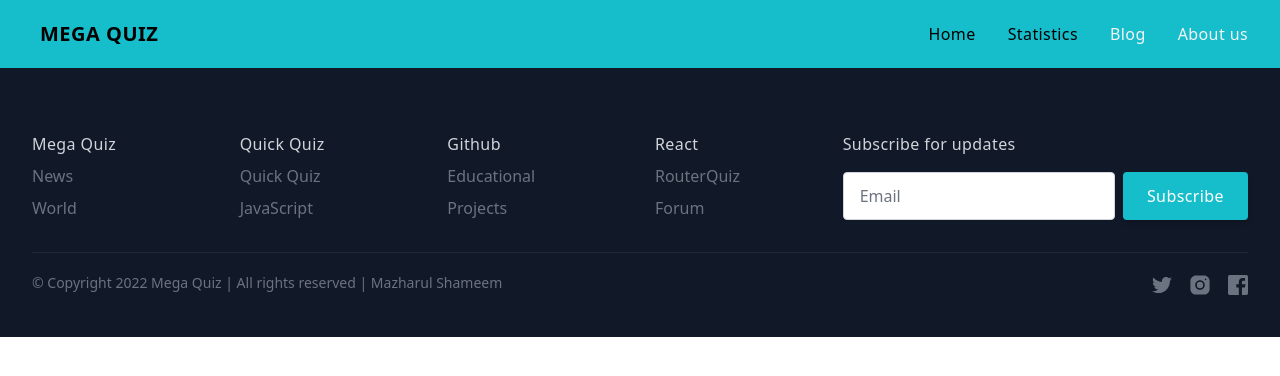
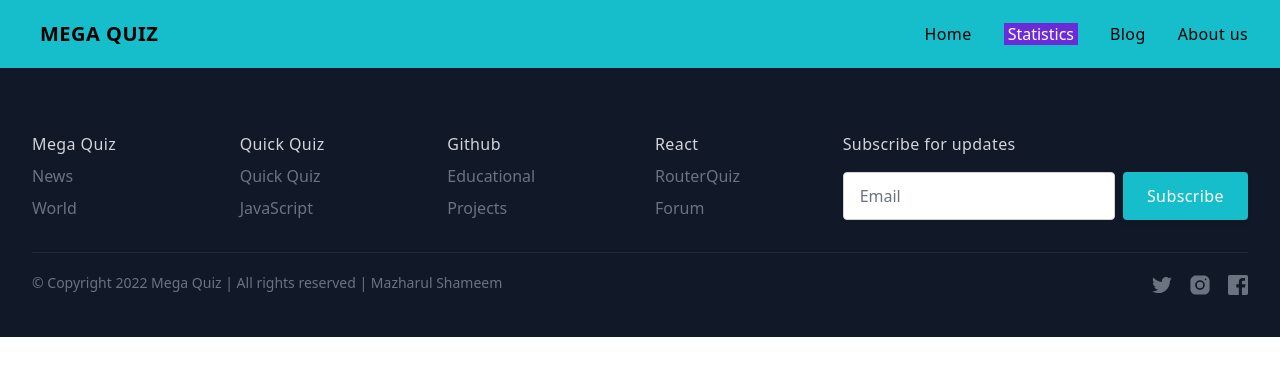
Before and after one commit to mazharulshameem/mega-quiz, a React (Create React App) app: page /statistics in a window 1280 px wide. Shown: the top 376 px of the page. Built offline with nearby package versions, Linux system fonts and the light colour scheme.

Commit message:
Navlink activeadded

```diff
--- a/src/components/Navbar.jsx
+++ b/src/components/Navbar.jsx
@@ -1,5 +1,5 @@
 import React, { useState } from "react";
-import { Link } from "react-router-dom";
+import { NavLink } from "react-router-dom";
 
 const Header = () => {
   const [isMenuOpen, setIsMenuOpen] = useState(false);
@@ -7,54 +7,69 @@ const Header = () => {
     <div class="bg-teal-400">
       <div class="px-4 py-5 mx-auto sm:max-w-xl md:max-w-full lg:max-w-screen-xl md:px-24 lg:px-8">
         <div class="relative flex items-center justify-between">
-          <Link to ="/"
+          <NavLink
+            to="/"
             aria-label="Mega Quiz"
             title="Mega Quiz"
             class="inline-flex items-center"
           >
-
             <span class="ml-2 text-xl font-bold tracking-wide text-black uppercase">
               Mega Quiz
             </span>
-          </Link>
+          </NavLink>
           <ul class="flex items-center hidden space-x-8 lg:flex">
             <li>
-              <Link to ="/home"
+              <NavLink
+                className={({ isActive }) =>
+                  isActive ? "bg-purple-700 text-white px-1" : undefined
+                }
+                to="/home"
                 aria-label="home"
                 title="home"
                 class="font-medium tracking-wide text-black transition-colors duration-200 hover:text-teal-accent-400"
               >
                 Home
-              </Link>
+              </NavLink>
             </li>
             <li>
-              <Link to ="/statistics"
+              <NavLink
+                className={({ isActive }) =>
+                  isActive ? "bg-purple-700 text-white px-1" : undefined
+                }
+                to="/statistics"
                 aria-label="statistics"
                 title="statistics"
                 class="font-medium tracking-wide text-black transition-colors duration-200 hover:text-teal-accent-400"
               >
                 Statistics
-              </Link>
+              </NavLink>
             </li>
             <li>
-              <Link to ="/blog"
+              <NavLink
+                className={({ isActive }) =>
+                  isActive ? "bg-purple-700 text-white px-1" : undefined
+                }
+                to="/blog"
                 aria-label="blog"
                 title="blog"
-                class="font-medium tracking-wide text-gray-100 transition-colors duration-200 hover:text-teal-accent-400"
+                class="font-medium tracking-wide text-black transition-colors duration-200 hover:text-teal-accent-400"
               >
                 Blog
-              </Link>
+              </NavLink>
             </li>
             <li>
-              < Link to ="/about"
+              <NavLink
+                className={({ isActive }) =>
+                  isActive ? "bg-purple-700 text-white px-1" : undefined
+                }
+                to="/about"
                 aria-label="About us"
                 title="About us"
-                class="font-medium tracking-wide text-gray-100 transition-colors duration-200 hover:text-teal-accent-400"
+                class="font-medium tracking-wide text-black transition-colors duration-200 hover:text-teal-accent-400"
               >
                 About us
-              </Link>
+              </NavLink>
             </li>
-
           </ul>
           <div class="lg:hidden">
             <button
@@ -83,30 +98,16 @@ const Header = () => {
                 <div class="p-5 bg-teal-400 border rounded shadow-sm">
                   <div class="flex items-center justify-between mb-4">
                     <div>
-                      <Link to ="/"
+                      <NavLink
+                        to="/"
                         aria-label="Mega Quiz"
                         title="Mega Quiz"
                         class="inline-flex items-center"
                       >
-                        <svg
-                          class="w-8 text-deep-purple-accent-400"
-                          viewBox="0 0 24 24"
-                          strokeLinejoin="round"
-                          strokeWidth="2"
-                          strokeLinecap="round"
-                          strokeMiterlimit="10"
-                          stroke="currentColor"
-                          fill="none"
-                        >
-                          <rect x="3" y="1" width="7" height="12" />
-                          <rect x="3" y="17" width="7" height="6" />
-                          <rect x="14" y="1" width="7" height="6" />
-                          <rect x="14" y="11" width="7" height="12" />
-                        </svg>
                         <span class="ml-2 text-xl font-bold tracking-wide text-gray-800 uppercase">
                           Mega Quiz
                         </span>
-                      </Link>
+                      </NavLink>
                     </div>
                     <div>
                       <button
@@ -127,40 +128,57 @@ const Header = () => {
                   <nav>
                     <ul class="space-y-4">
                       <li>
-                        <Link to ="/home"
+                        <NavLink
+                          className={({ isActive }) =>
+                            isActive ? "bg-purple-700 text-white px-1" : undefined
+                          }
+                          to="/home"
                           aria-label="home"
                           title="home"
                           class="font-medium tracking-wide text-gray-700 transition-colors duration-200 hover:text-deep-purple-accent-400"
                         >
                           Home
-                        </Link>
+                        </NavLink>
                       </li>
                       <li>
-                        <Link to ="/statistics"
+                        <NavLink
+                          t
+                          className={({ isActive }) =>
+                            isActive ? "bg-purple-700 text-white px-1" : undefined
+                          }
+                          to="/statistics"
                           aria-label="statistics"
-                          title="atatistics"
+                          title="statistics"
                           class="font-medium tracking-wide text-gray-700 transition-colors duration-200 hover:text-deep-purple-accent-400"
                         >
                           Statistics
-                        </Link>
+                        </NavLink>
                       </li>
                       <li>
-                        <Link to ="/blog"
+                        <NavLink
+                          className={({ isActive }) =>
+                            isActive ? "bg-purple-700 text-white px-1" : undefined
+                          }
+                          to="/blog"
                           aria-label="blog"
                           title="blog"
                           class="font-medium tracking-wide text-gray-700 transition-colors duration-200 hover:text-deep-purple-accent-400"
                         >
                           Blog
-                        </Link>
+                        </NavLink>
                       </li>
                       <li>
-                        <Link to ="/about"
+                        <NavLink
+                          className={({ isActive }) =>
+                            isActive ? "bg-purple-700 text-white px-1" : undefined
+                          }
+                          to="/about"
                           aria-label="About us"
                           title="About us"
                           class="font-medium tracking-wide text-gray-700 transition-colors duration-200 hover:text-deep-purple-accent-400"
                         >
                           About us
-                        </Link>
+                        </NavLink>
                       </li>
                     </ul>
                   </nav>
```
